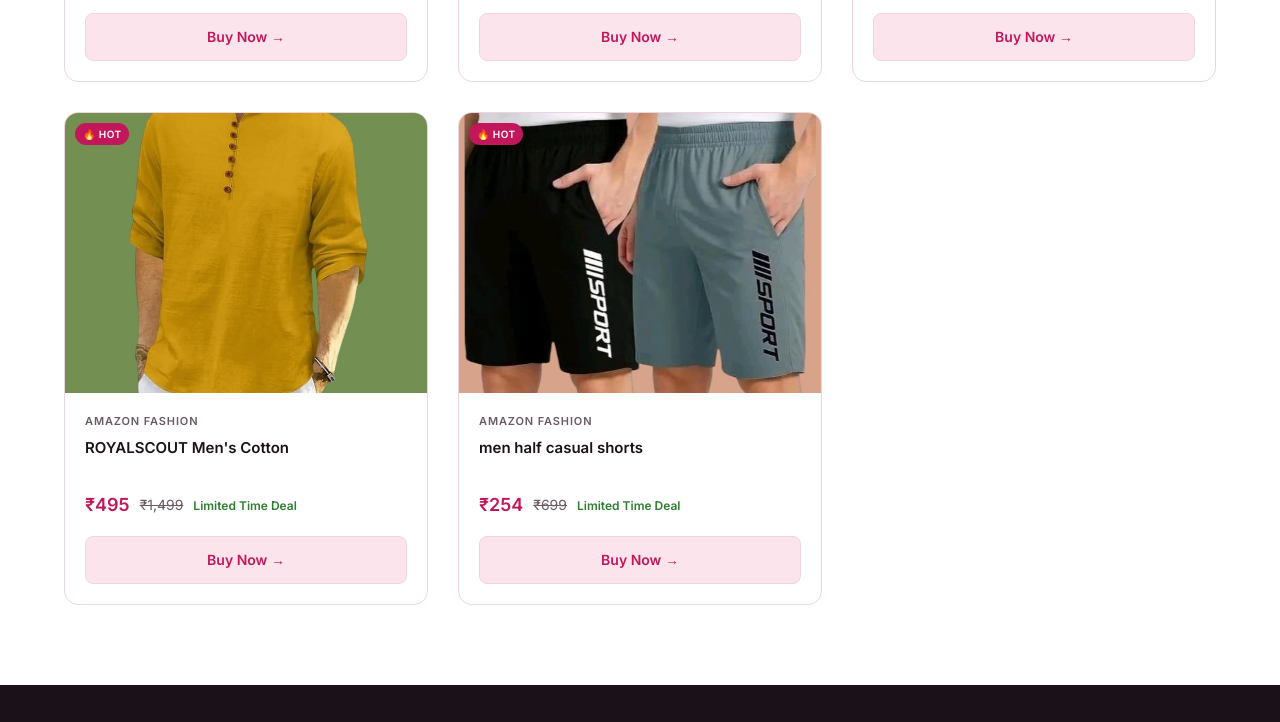
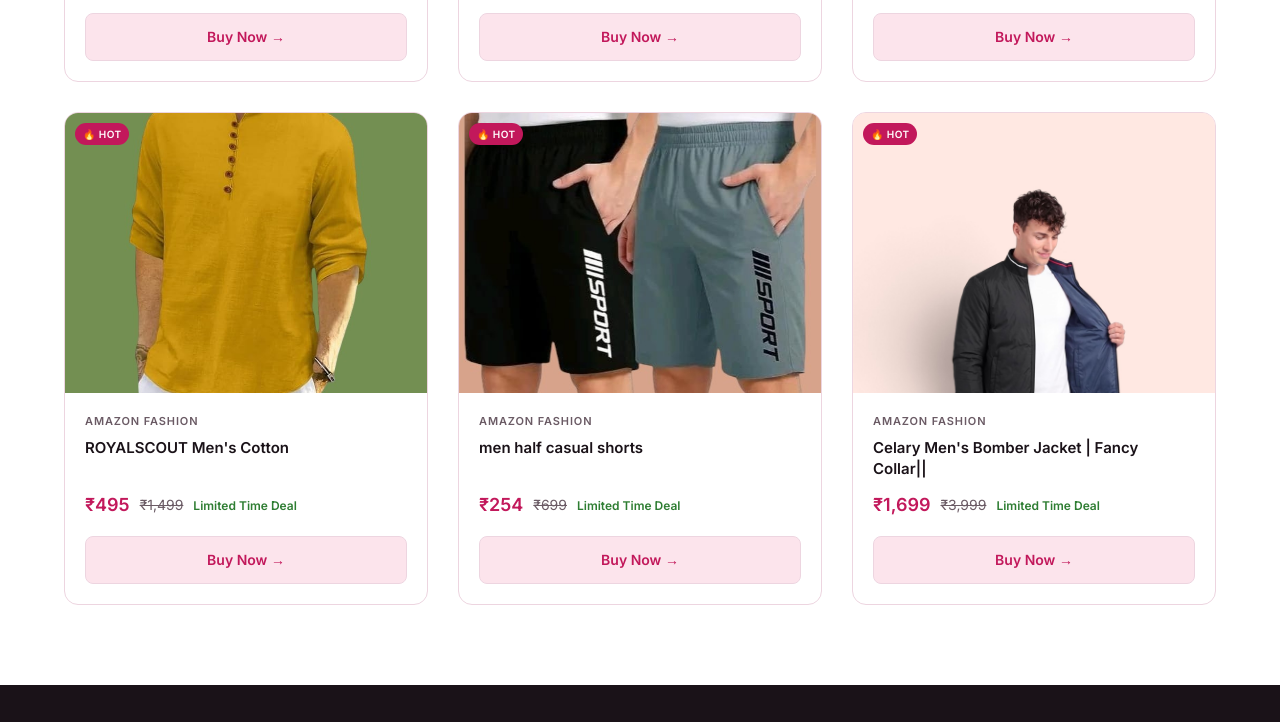
Before and after one commit to stylekart2948/stylekart, a plain HTML site: page category.html in a window 1280 px wide. Shown: the part 8024-8746 px from the top of the page. Drawn offline with nearby package versions, Linux system fonts and the light colour scheme.

Commit message:
Update category.html

```diff
--- a/category.html
+++ b/category.html
@@ -687,6 +687,17 @@
         link: "https://link.amazon/B02LeKEUk",
         category: "mens-wear",
         badge: "🔥 HOT"
+      },
+      {
+        brand: "Amazon Fashion",
+        name: "Celary Men's Bomber Jacket | Fancy Collar||",
+        image: "61HD77D3FaL._SY879_ (1).jpg",
+        price: 1699,
+        oldPrice: 3999,
+        discount: "Limited Time Deal",
+        link: "https://link.amazon/B07bmAIXt",
+        category: "winter wear",
+        badge: "🔥 HOT"
       }
     ];
 
```
